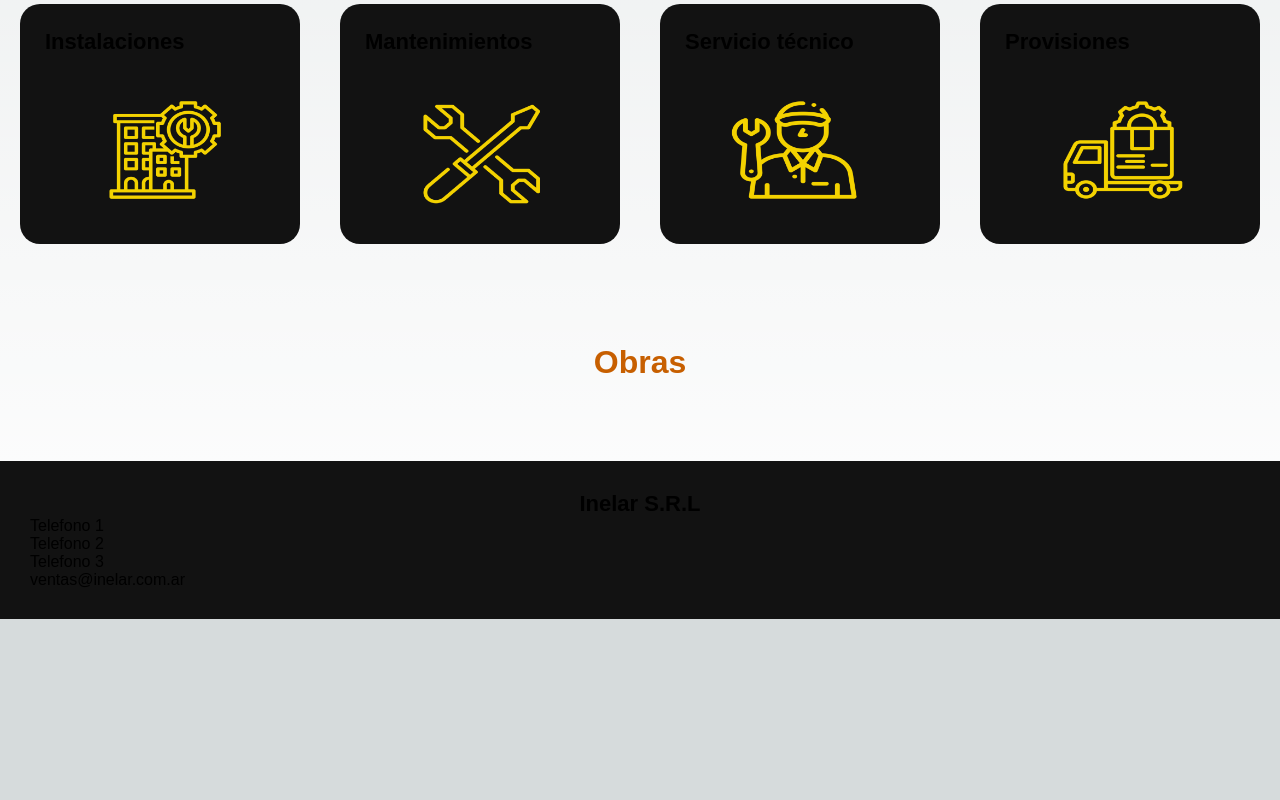
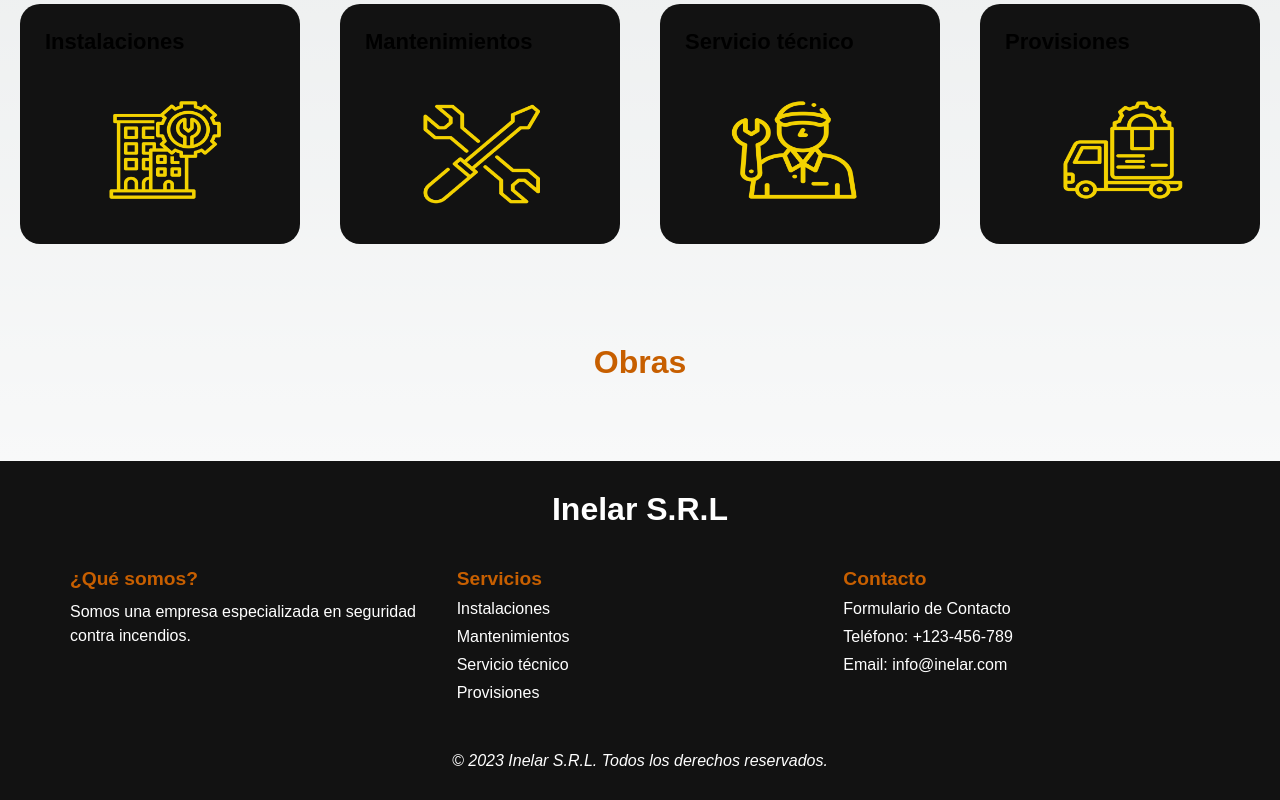
Before and after one commit to juancruzleone/proyectofinal, a Next.js app: page / in a window 1280 px wide. Shown: the part 1208-2008 px from the top of the page. Before the commit the page ends 1827 px from the top, so only its background shows below. Built offline with nearby package versions, Linux system fonts and the light colour scheme.

Commit message:
Se realizó el footer

```diff
--- a/src/components/footer.jsx
+++ b/src/components/footer.jsx
@@ -4,20 +4,52 @@ import styles from '@/styles/Home.module.css'
 
 const Footer = () => {
   return (
-    <footer>
-        <div className={styles.contenedorFooter}>
-          <div className={styles.contenedorTituloFooter}>
-            <h3 className={styles.tituloFooter}>Inelar S.R.L</h3>
+    <footer className={styles.footer}>
+      <h1 className={styles.footerHeadingMain}>Inelar S.R.L</h1>
+      <div className={styles.footerMain}>
+        <div className={styles.footerContainer}>
+          <div className={styles.footerColumn}>
+            <h3 className={styles.footerHeading}>¿Qué somos?</h3>
+            <p className={styles.footerText}>
+              Somos una empresa especializada en seguridad contra incendios.
+            </p>
           </div>
-          <div className={styles.contenedorFormasContactoFooter}>
-            <ul>
-              <li>Telefono 1</li>
-              <li>Telefono 2</li>
-              <li>Telefono 3</li>
-              <Link href="ventas@inelar.com.ar" className={styles.emailFooter}>ventas@inelar.com.ar</Link>
+          <div className={styles.footerColumn}>
+            <h3 className={styles.footerHeading}>Servicios</h3>
+            <ul className={styles.footerList}>
+              <li className={styles.footerListItem}>
+                <a href="/instalaciones">Instalaciones</a>
+              </li>
+              <li className={styles.footerListItem}>
+                <a href="/mantenimientos">Mantenimientos</a>
+              </li>
+              <li className={styles.footerListItem}>
+                <a href="/serviciotecnico">Servicio técnico</a>
+              </li>
+              <li className={styles.footerListItem}>
+                <a href="/provisiones">Provisiones</a>
+              </li>
+            </ul>
+          </div>
+          <div className={styles.footerColumn}>
+            <h3 className={styles.footerHeading}>Contacto</h3>
+            <ul className={styles.footerList}>
+              <li className={styles.footerListItem}>
+                <a href="/contacto">Formulario de Contacto</a>
+              </li>
+              <li className={styles.footerListItem}>
+                <a href="/telefono">Teléfono: +123-456-789</a>
+              </li>
+              <li className={styles.footerListItem}>
+                <a href="/email">Email: info@inelar.com</a>
+              </li>
             </ul>
           </div>
         </div>
+      </div>
+      <div className={styles.footerBottom}>
+        <p>© {new Date().getFullYear()} Inelar S.R.L. Todos los derechos reservados.</p>
+      </div>
     </footer>
   );
 };
--- a/src/styles/Home.module.css
+++ b/src/styles/Home.module.css
@@ -789,3 +789,159 @@
   padding-top: 0px;
   padding-bottom: 0px;
 }
+
+/* Footer Container */
+.footer {
+  background-color: #121212;
+  color: white;
+  padding: 40px 0;
+}
+
+/* Footer Container Styles */
+.footerContainer {
+  display: flex;
+  flex-wrap: wrap;
+  justify-content: space-between;
+  max-width: 1200px;
+  margin: 0 auto;
+  padding: 0 20px;
+}
+
+/* Footer Column Styles */
+.footerColumn {
+  flex: 1;
+  margin-right: 20px;
+}
+
+/* Footer Heading Styles */
+.footerHeading {
+  font-size: 1.5rem;
+  margin-bottom: 15px;
+  color: #C75F00; /* Color naranja */
+}
+
+/* Footer Text Styles */
+.footerText {
+  font-size: 1rem;
+  line-height: 1.6;
+}
+
+/* Footer Links Styles */
+.footerList {
+  list-style: none;
+  padding: 0;
+}
+
+.footerListItem {
+  margin-bottom: 10px;
+}
+
+.footerListItem a {
+  color: white;
+  text-decoration: none;
+  transition: color 0.3s ease;
+}
+
+.footerListItem a:hover {
+  color: #ffa24a; /* Cambiar a color naranja al pasar el ratón */
+}
+
+/* Footer Bottom Styles */
+.footerBottom {
+  text-align: center;
+  padding-top: 20px;
+}
+
+/* Responsive Footer Styles */
+@media (max-width: 768px) {
+  .footerColumn {
+    flex: 1 1 100%;
+    margin-right: 0;
+    margin-bottom: 20px;
+  }
+}
+
+/* Footer.module.css */
+
+.footer {
+  background-color: #121212;
+  color: #ffffff;
+  padding: 30px 0;
+  margin-top: 80px;
+}
+
+.footerContainer {
+  max-width: 1200px;
+  margin: 0 auto;
+  display: flex;
+  flex-wrap: wrap;
+  justify-content: space-between; /* Espaciado uniforme entre las columnas */
+}
+
+.footerColumn {
+  width: calc(33.33% - 20px); /* Calculamos el ancho de cada columna */
+  padding: 0 10px;
+}
+
+.footerHeading {
+  font-size: 1.2rem;
+  margin-bottom: 10px;
+}
+
+.footerText {
+  font-size: 1rem;
+  line-height: 1.5;
+}
+
+.footerList {
+  list-style: none;
+  padding: 0;
+}
+
+.footerListItem {
+  margin-bottom: 10px;
+}
+
+.footerListItem a {
+  text-decoration: none;
+  color: #ffffff;
+  font-size: 1rem;
+}
+
+.footerBottom {
+  margin-top: 20px;
+  text-align: center;
+  font-size: 0.8rem;
+}
+
+/* Media query para hacerlo responsive en pantallas más pequeñas */
+@media (max-width: 768px) {
+  .footerColumn {
+    width: 100%; /* Ocupa todo el ancho en pantallas pequeñas */
+    margin-bottom: 20px; /* Agregamos espacio entre las columnas */
+  }
+}
+
+.footerHeading{
+  font-family: "montserrat", sans-serif;
+}
+
+.footerText{
+  font-family: "montserrat", sans-serif;
+}
+
+.footerListItem{
+  font-family: "montserrat", sans-serif;
+}
+
+.footerHeadingMain{
+  font-family: "montserrat", sans-serif;
+  text-align: center;
+  margin-bottom: 40px;
+}
+
+.footerBottom p{
+  font-size: 16px;
+  font-family: "montserrat", sans-serif;
+  font-style:italic
+}
```
